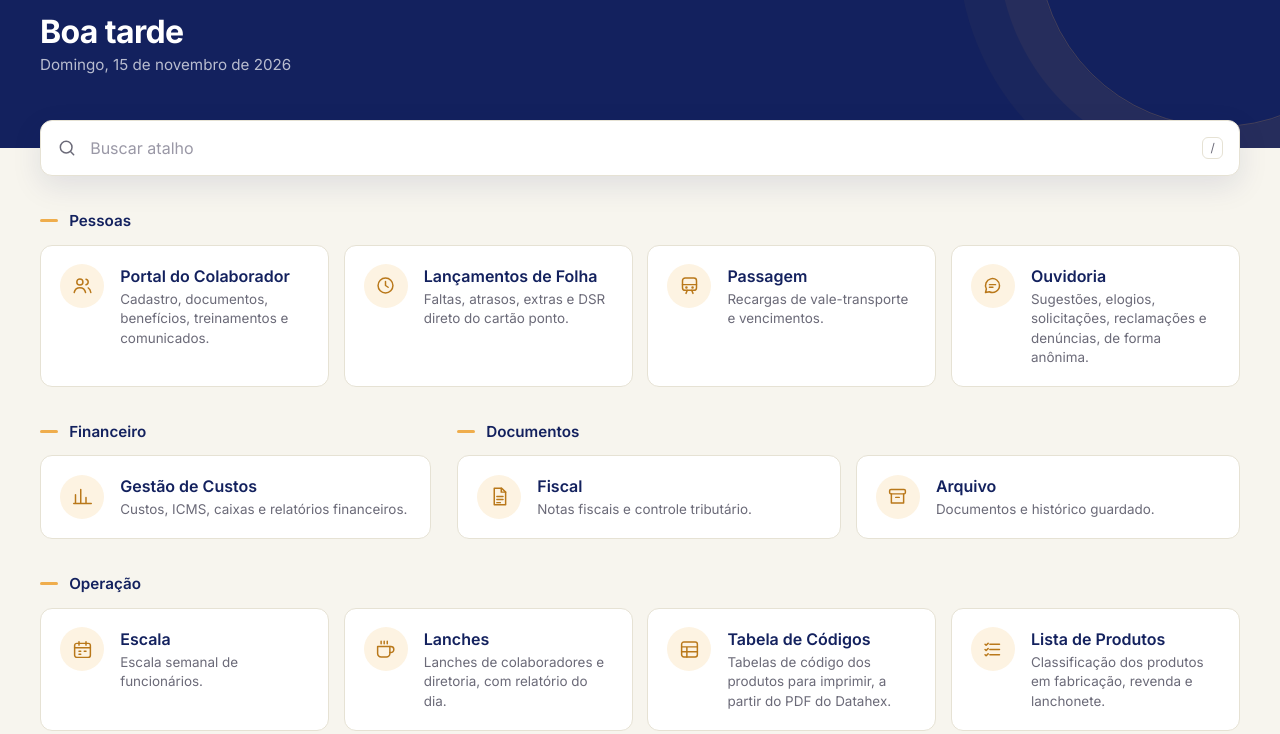
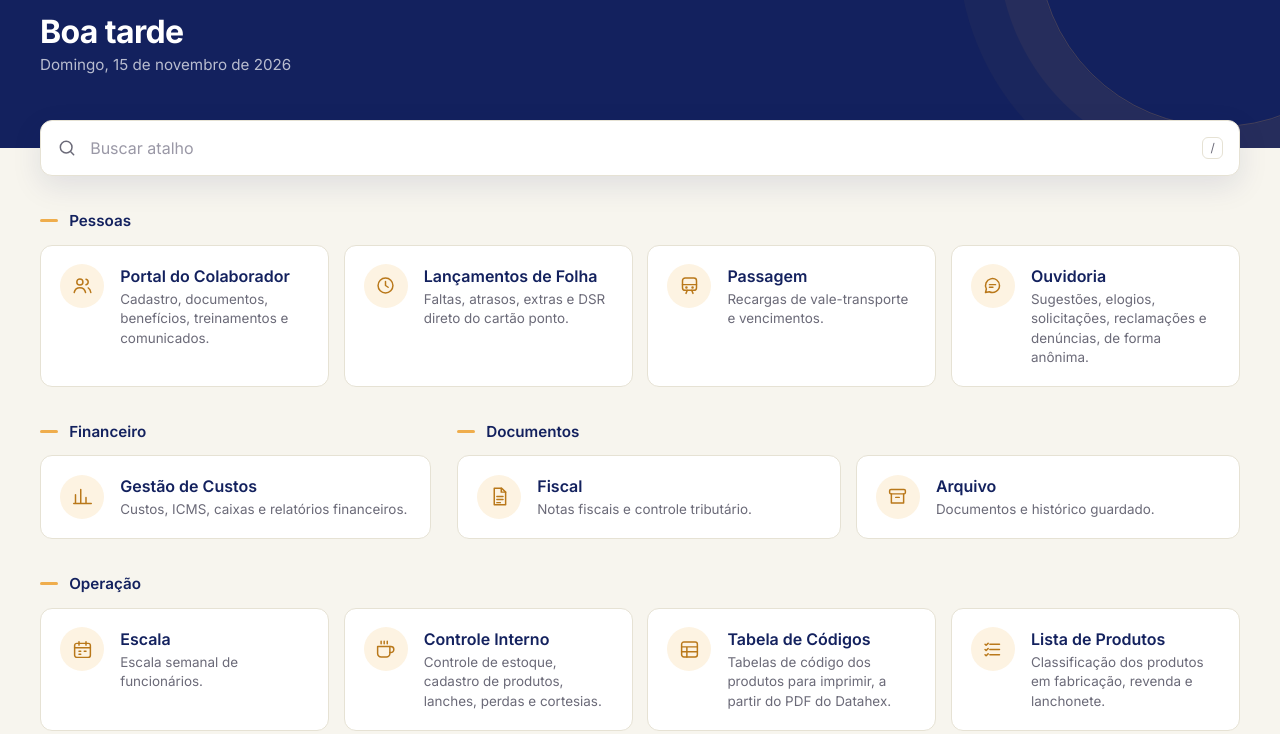
Before and after one commit to PaoeTradicao/adm, a plain HTML site: page index.html in a window 1280 px wide. Shown: the part 115-849 px from the top of the page. Drawn offline with Linux system fonts and the light colour scheme.

Commit message:
Update index.html

```diff
--- a/index.html
+++ b/index.html
@@ -190,7 +190,7 @@ footer{text-align:center; padding:0 1.5rem 2.5rem; font-size:.78rem; color:var(-
       </a>
       <a class="card" href="https://www.gestao.padariapaoetradicao.com.br/lanches/" target="_blank" rel="noopener">
         <span class="ico"><svg viewBox="0 0 24 24" fill="none" stroke="currentColor" stroke-width="1.7" stroke-linecap="round" stroke-linejoin="round"><path d="M17 8.5h1a3.5 3.5 0 0 1 0 7h-1"/><path d="M3 8.5h14v8a4 4 0 0 1-4 4H7a4 4 0 0 1-4-4Z"/><path d="M7 2.5v3M10.5 2.5v3M14 2.5v3"/></svg></span>
-        <div><h3>Lanches</h3><p>Lanches de colaboradores e diretoria, com relatório do dia.</p></div>
+        <div><h3>Controle Interno</h3><p>Controle de estoque, cadastro de produtos, lanches, perdas e cortesias.</p></div>
       </a>
       <a class="card" href="https://www.tabelas.padariapaoetradicao.com.br/" target="_blank" rel="noopener">
         <span class="ico"><svg viewBox="0 0 24 24" fill="none" stroke="currentColor" stroke-width="1.7" stroke-linecap="round" stroke-linejoin="round"><rect x="3" y="3.5" width="18" height="17" rx="2.5"/><path d="M3 9h18M3 14.5h18M9 9v11.5"/></svg></span>
```
